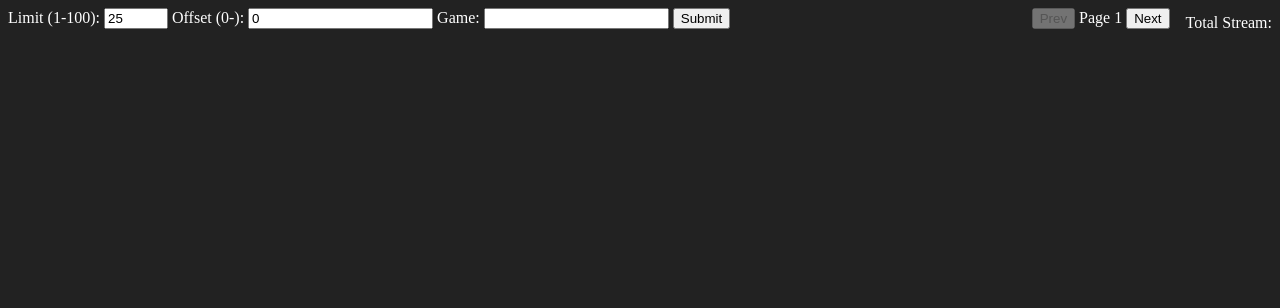
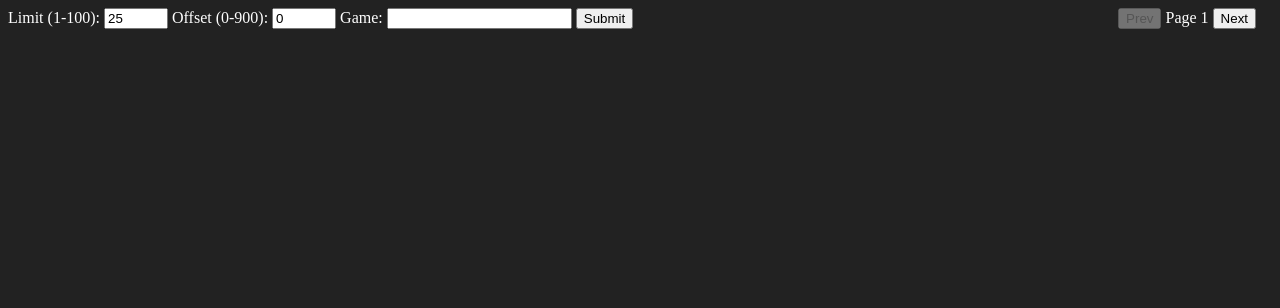
Before and after one commit to mwalbeck/twitchlite, a PHP site: page / in a window 1280 px wide. Shown: the top 308 px of the page. Run offline with PHP 8.4, Linux system fonts and the light colour scheme; data that the repository does not hold is empty.

Commit message:
Fix twitch removing _total variable from v5 api and capping offset to 900

```diff
--- a/index.php
+++ b/index.php
@@ -10,7 +10,7 @@ require 'logic.php';
         <div class="nav">
             <form class="input" method="get">
                 Limit (1-100): <input type="number" min="1" max="100" value="<?php echo $_GET['limit']; ?>" name="limit">
-                Offset (0-): <input type="number" min="0" value="<?php echo $_GET['offset']; ?>" name="offset">
+                Offset (0-900): <input type="number" min="0" max="900" value="<?php echo $_GET['offset']; ?>" name="offset">
                 Game: <input type="text" autocomplete="on" name="game" value="<?php echo $_GET['game']; ?>" list="games">
                 <?php if (isset($oauth_token) && !empty($oauth_token)) : ?>
                     <input type="hidden" name="only_followed_hidden" value="0">
@@ -19,7 +19,6 @@ require 'logic.php';
                 <?php endif; ?>
                 <input type="submit" value="Submit">
             </form>
-            <span class="total">Total Stream: <?php echo $content["_total"]; ?></span>
             <form class="input-prev-next" method="get">
                 <input type="hidden" name="limit" value="<?php echo $_GET['limit']; ?>">
                 <button type="submit" name="offset"
@@ -27,8 +26,8 @@ require 'logic.php';
                         <?php echo $_GET['offset'] === "0" ? "disabled" : ""; ?> >Prev</button>
                 <span>Page <?php echo floor($_GET['offset'] / $_GET['limit']) + 1; ?> </span>
                 <button type="submit" name="offset"
-                    value="<?php echo getNextPageOffset($_GET['limit'], $_GET['offset'], $content["_total"]); ?>"
-                        <?php echo $content["_total"] - $_GET['limit'] == $_GET['offset'] ? "disabled" : ""; ?> >Next</button>
+                    value="<?php echo getNextPageOffset($_GET['limit'], $_GET['offset'], $total); ?>"
+                        <?php echo $total <= $_GET['offset'] ? "disabled" : ""; ?>>Next</button>
                 <input type="hidden" name="game" value="<?php echo $_GET['game'];?>">
             </form>
             <?php if (isset($get_top_games) && $get_top_games === true) : ?>
--- a/logic.php
+++ b/logic.php
@@ -8,6 +8,7 @@ $followed_url = "/streams/followed";
 $game_url = "/games/top";
 $client_id = "tfdaga4350ved4acxim5958z1qcr8y";
 $top_games_limit = "10";
+$total = "900";
 
 // Config Options
 
@@ -102,11 +103,11 @@ function getPrevPageOffset($limit, $offset)
 
 function getNextPageOffset($limit, $offset, $total)
 {
-    if ($offset + $limit < $total) {
+    if ($offset + $limit <= $total) {
         return $offset + $limit;
     }
 
-    return $total - $limit;
+    return $total;
 }
 
 // Logic
@@ -138,11 +139,11 @@ if (isset($get_top_games) && $get_top_games === true) {
     $games = getRequest($base_url, $game_url, $client_id, ["limit" => $top_games_limit]);
 }
 
-if (!isset($_GET['limit'])) {
+if (!isset($_GET['limit']) OR $_GET['limit'] === "") {
     $_GET['limit'] = "25";
 }
 
-if (!isset($_GET['offset'])) {
+if (!isset($_GET['offset']) OR $_GET['offset'] === "") {
     $_GET['offset'] = "0";
 }
 
```
